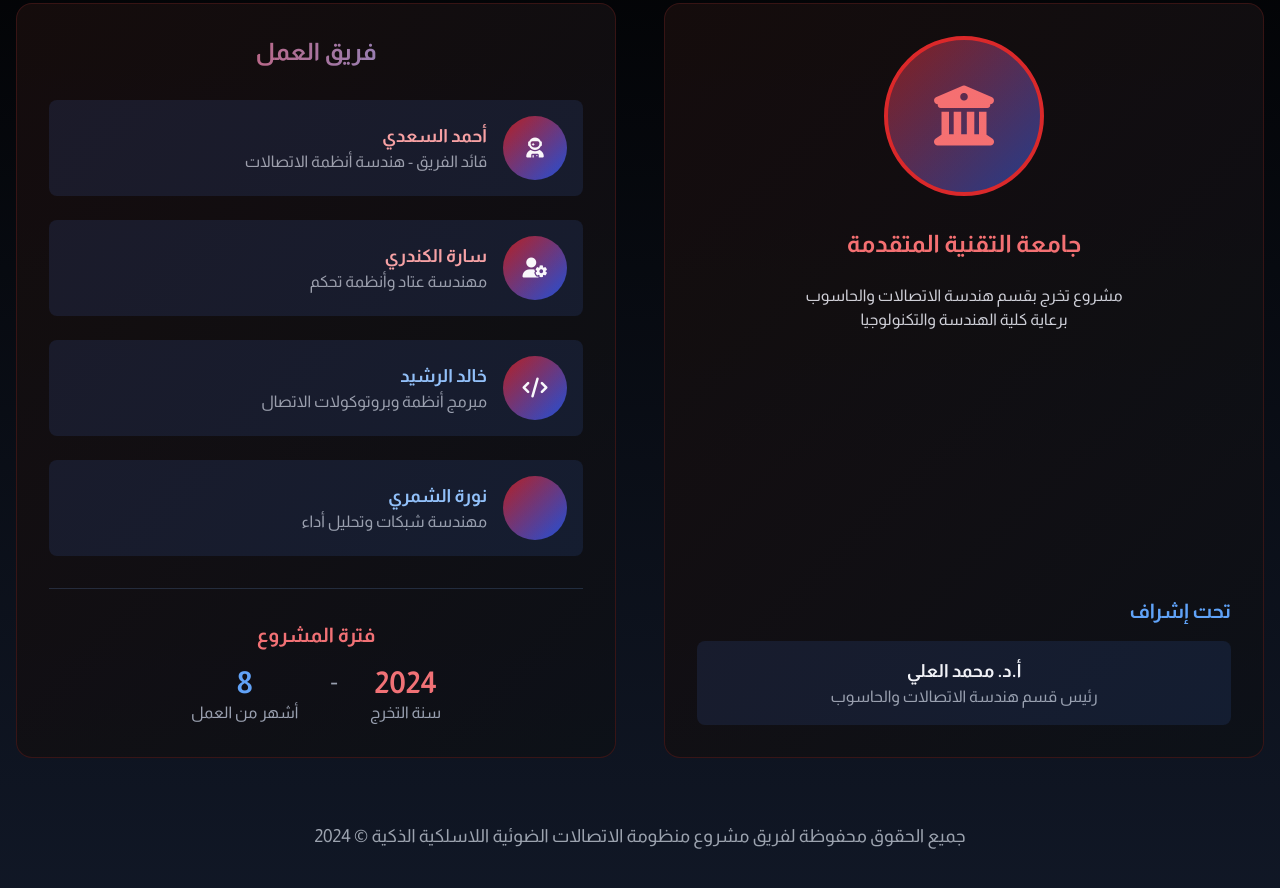
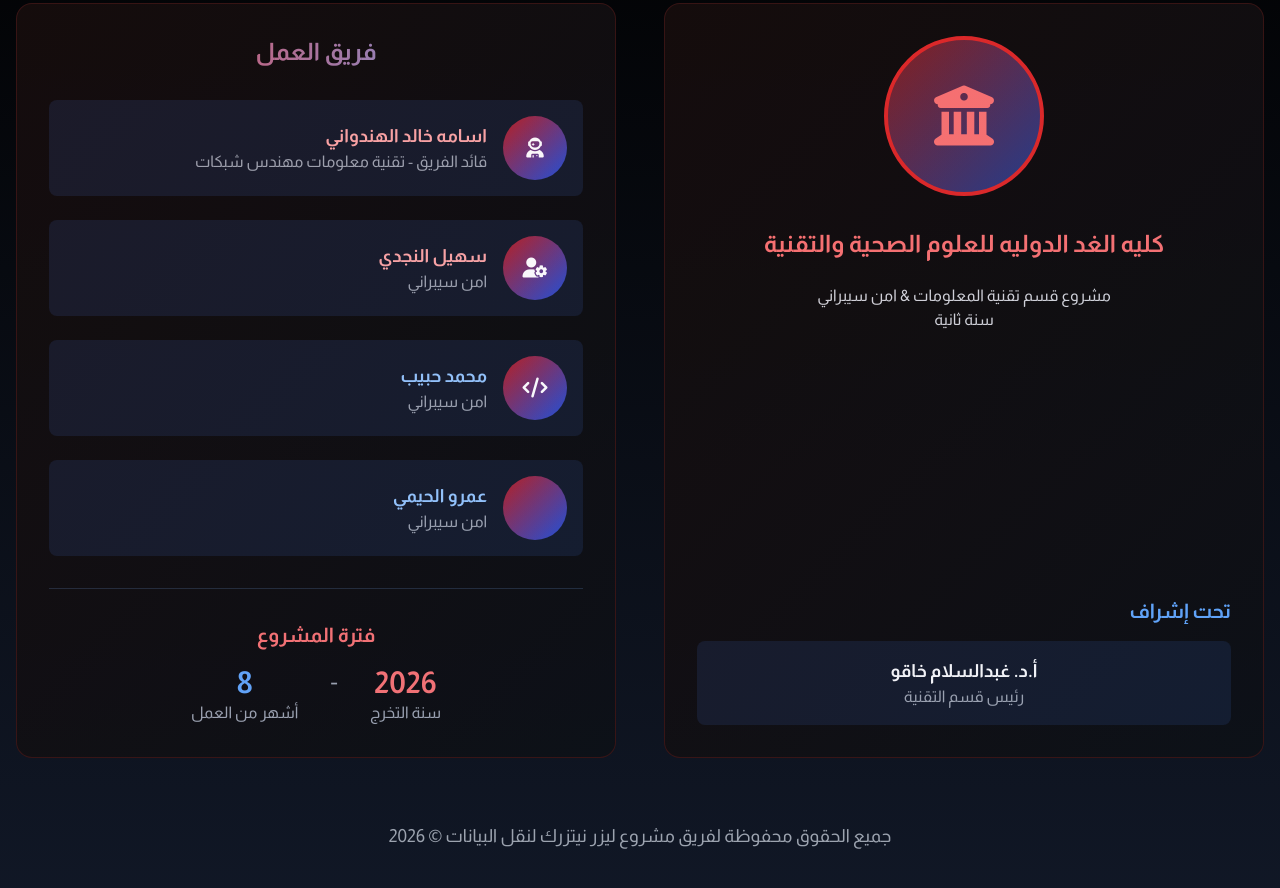
Before and after one commit to Alhndwany/Alhndwany.github.io, a plain HTML site: page index.html in a window 1280 px wide. Shown: the part 5500-6388 px from the top of the page. Drawn offline with nearby package versions, Linux system fonts and the light colour scheme; a script that the page names is missing; some icons are missing.

Commit message:
Update index.html

```diff
--- a/index.html
+++ b/index.html
@@ -690,17 +690,17 @@
                         <i class="fas fa-university text-6xl text-red-400"></i>
                     </div>
 
-                    <h3 class="text-2xl font-bold text-center mb-6 text-red-400">جامعة التقنية المتقدمة</h3>
+                    <h3 class="text-2xl font-bold text-center mb-6 text-red-400">كليه الغد الدوليه للعلوم الصحية والتقنية</h3>
                     <p class="text-gray-300 text-center mb-8">
-                        مشروع تخرج بقسم هندسة الاتصالات والحاسوب<br>
-                        برعاية كلية الهندسة والتكنولوجيا
+                        مشروع قسم تقنية المعلومات & امن سيبراني     <br>
+                          سنة ثانية
                     </p>
 
                     <div class="mt-auto w-full">
                         <h4 class="text-xl font-bold mb-4 text-blue-400">تحت إشراف</h4>
                         <div class="p-4 bg-gray-900 rounded-lg">
-                            <p class="text-lg font-bold text-center">أ.د. محمد العلي</p>
-                            <p class="text-gray-400 text-center">رئيس قسم هندسة الاتصالات والحاسوب</p>
+                            <p class="text-lg font-bold text-center">أ.د. غبدالسلام خاقو </p>
+                            <p class="text-gray-400 text-center">رئيس قسم التقنية </p>
                         </div>
                     </div>
                 </div>
@@ -716,8 +716,8 @@
                                 <i class="fas fa-user-astronaut text-white text-xl"></i>
                             </div>
                             <div>
-                                <h4 class="font-bold text-lg text-red-300">أحمد السعدي</h4>
-                                <p class="text-gray-400">قائد الفريق - هندسة أنظمة الاتصالات</p>
+                                <h4 class="font-bold text-lg text-red-300">اسامه خالد الهندواني </h4>
+                                <p class="text-gray-400">قائد الفريق - تقنية معلومات مهندس شبكات</p>
                             </div>
                         </div>
 
@@ -726,8 +726,8 @@
                                 <i class="fas fa-user-cog text-white text-xl"></i>
                             </div>
                             <div>
-                                <h4 class="font-bold text-lg text-red-300">سارة الكندري</h4>
-                                <p class="text-gray-400">مهندسة عتاد وأنظمة تحكم</p>
+                                <h4 class="font-bold text-lg text-red-300">سهيل النجدي </h4>
+                                <p class="text-gray-400">امن سيبراني </p>
                             </div>
                         </div>
 
@@ -736,8 +736,8 @@
                                 <i class="fas fa-code text-white text-xl"></i>
                             </div>
                             <div>
-                                <h4 class="font-bold text-lg text-blue-300">خالد الرشيد</h4>
-                                <p class="text-gray-400">مبرمج أنظمة وبروتوكولات الاتصال</p>
+                                <h4 class="font-bold text-lg text-blue-300">محمد حبيب </h4>
+                                <p class="text-gray-400">امن سيبراني </p>
                             </div>
                         </div>
 
@@ -746,8 +746,8 @@
                                 <i class="fas fa-chart-network text-white text-xl"></i>
                             </div>
                             <div>
-                                <h4 class="font-bold text-lg text-blue-300">نورة الشمري</h4>
-                                <p class="text-gray-400">مهندسة شبكات وتحليل أداء</p>
+                                <h4 class="font-bold text-lg text-blue-300">عمرو الحيمي </h4>
+                                <p class="text-gray-400">امن سيبراني </p>
                             </div>
                         </div>
                     </div>
@@ -756,7 +756,7 @@
                         <h4 class="text-xl font-bold mb-4 text-center text-red-400">فترة المشروع</h4>
                         <div class="flex justify-center">
                             <div class="text-center">
-                                <div class="text-3xl font-bold text-red-400">2024</div>
+                                <div class="text-3xl font-bold text-red-400">2026</div>
                                 <div class="text-gray-400">سنة التخرج</div>
                             </div>
                             <div class="mx-8 text-gray-400 text-2xl">-</div>
@@ -771,7 +771,7 @@
 
             <div class="mt-16 text-center">
                 <p class="text-gray-400 text-lg">
-                    جميع الحقوق محفوظة لفريق مشروع منظومة الاتصالات الضوئية اللاسلكية الذكية © 2024
+                    جميع الحقوق محفوظة لفريق مشروع ليزر نيتزرك لنقل البيانات  © 2026
                 </p>
             </div>
         </div>
```
